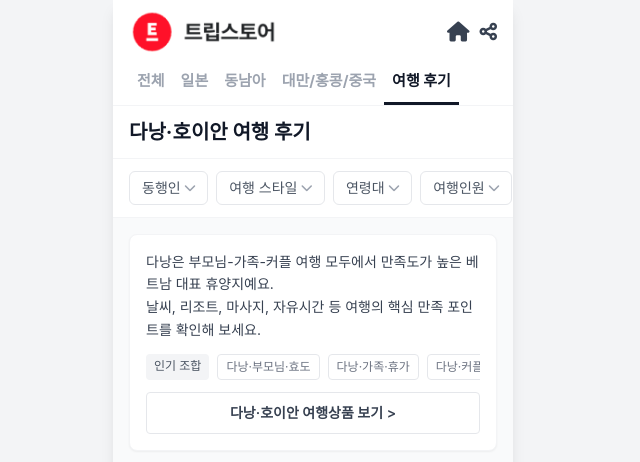
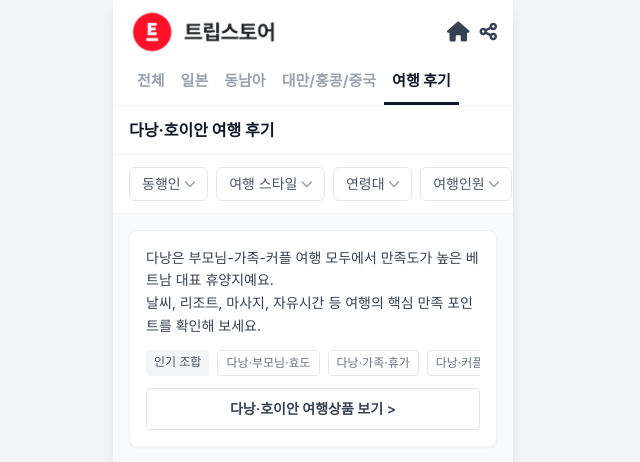
Before and after one commit to pringlez2/review-hub-0129, a Flask app: page / in a window 1280 px wide. Shown: the top 462 px of the page, without its empty margins (327-967 px from the left). Run offline with Flask 3, Linux system fonts and the light colour scheme; some libraries are stand-ins or nearby versions.

Commit message:
style: reduce page title font size

```diff
--- a/templates/index.html
+++ b/templates/index.html
@@ -56,7 +56,7 @@
 
         <!-- Page Title -->
         <div class="px-4 py-3 bg-white border-b border-gray-100">
-            <h1 class="text-xl font-bold text-gray-900">다낭·호이안 여행 후기</h1>
+            <h1 class="text-base font-bold text-gray-900">다낭·호이안 여행 후기</h1>
         </div>
 
         <!-- Filter Chips -->
```
